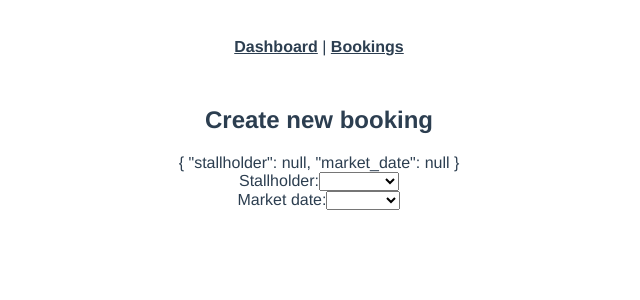
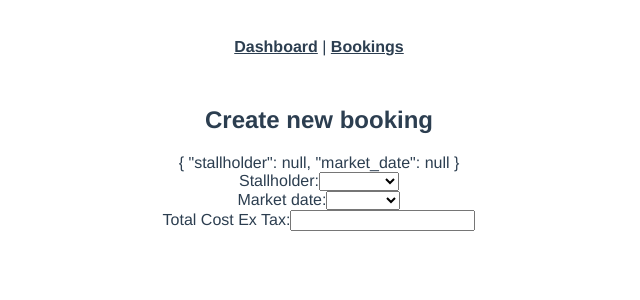
Before and after one commit to juneroy1/bookings_jq, a Vue app: page /booking/create in a window 1280 px wide. Shown: the top 300 px of the page, without its empty margins (321-961 px from the left). Built offline with nearby package versions, Linux system fonts and the light colour scheme.

Commit message:
feat added input field for total cost ex tax

```diff
--- a/src/views/Booking/components/ItemForm.vue
+++ b/src/views/Booking/components/ItemForm.vue
@@ -20,6 +20,10 @@
                     <option value="3">Market 3</option>
                 </select>
             </div>
+            <div class="container">
+                <label for="market_date">Total Cost Ex Tax:</label>
+                <input type="number">
+            </div>
         </div>
 </template>
 
@@ -29,7 +33,6 @@ import { ref } from 'vue';
 export default {
     name: "BookingItemForm",
     setup () {
-
         const booking = ref({
             stallholder:null,
             market_date:null,
```
